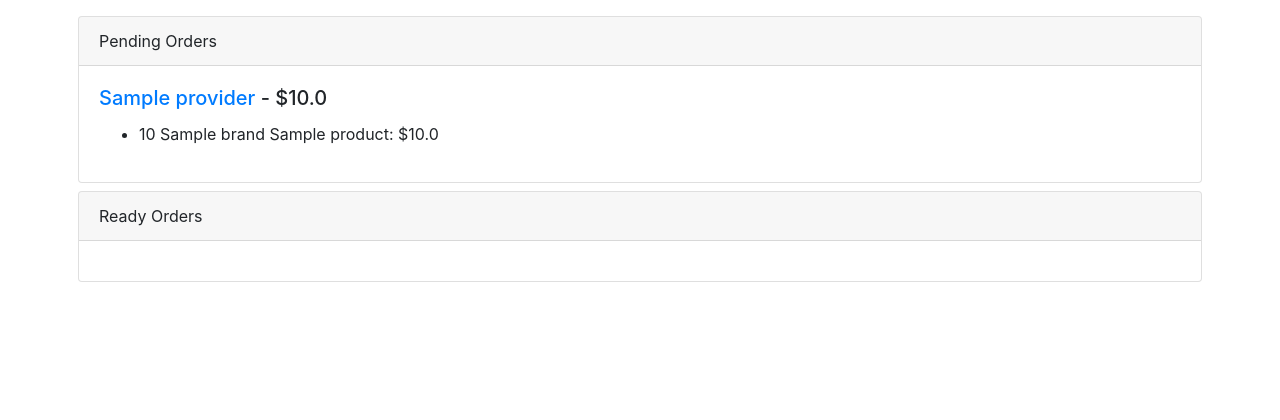
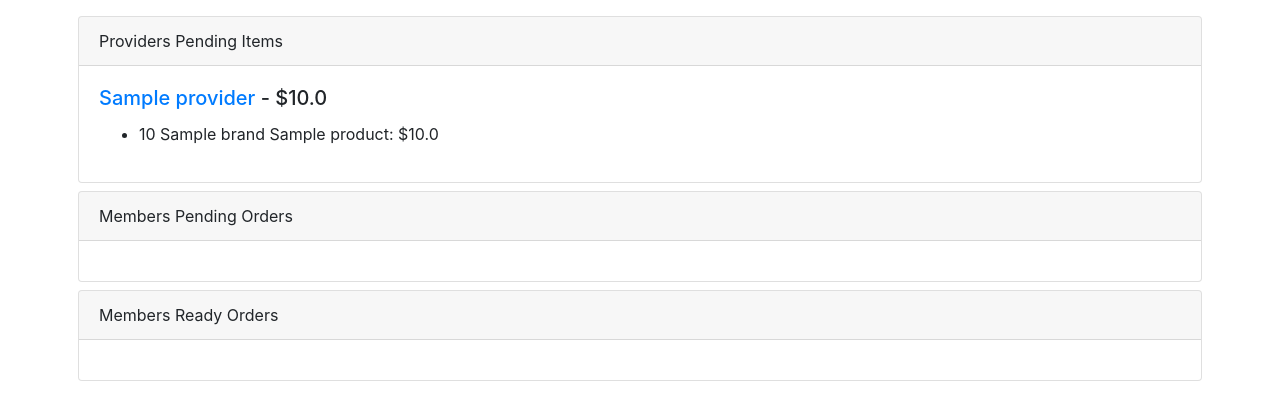
Before and after one commit to maurimiranda/cavaret, a Django app: page /orders/ in a window 1280 px wide. Shown: the part 56-476 px from the top of the page. Run offline with Django 3.2, Linux system fonts and the light colour scheme; a user stored in the database is signed in; tables that the repository leaves empty hold one stand-in row (values such as "Sample post"); some libraries are stand-ins or nearby versions.

Commit message:
Add member pending orders

```diff
--- a/orders/templates/orders/index.html
+++ b/orders/templates/orders/index.html
@@ -6,7 +6,7 @@
   <div class="col">
     <div class="card">
       <div class="card-header">
-        Pending Orders
+        Providers Pending Items
       </div>
       <div class="card-body">
         {% for provider_name, provider in pending_items.items %}
@@ -30,7 +30,35 @@
   <div class="col">
     <div class="card">
       <div class="card-header">
-        Ready Orders
+        Members Pending Orders
+      </div>
+      <div class="card-body">
+        {% for order in pending_orders %}
+          <h5 class="card-title">
+            <a href="admin/orders/order/{{ order.id }}">{{ order }}</a> |
+            <small>Quantity: {{ order.quantity  }} - Code: {{ order.pickup_code }}</small>
+          </h5>
+          <ul>
+            {% for item in order.item_set.all %}
+              <li>
+                {{ item.quantity }} - {{ item.product }}
+                {% if item.comment %}
+                  <div>{{ item.comment }}</div>
+                {% endif %}
+              </li>
+            {% endfor %}
+          </ul>
+        {% endfor %}
+      </div>
+    </div>
+  </div>
+</div>
+
+<div class="row my-2">
+  <div class="col">
+    <div class="card">
+      <div class="card-header">
+        Members Ready Orders
       </div>
       <div class="card-body">
         {% for order in ready_orders %}
--- a/orders/views/index.py
+++ b/orders/views/index.py
@@ -28,5 +28,6 @@ def index(request):
 
     return render(request, 'orders/index.html', {
         'pending_items': providers,
+        'pending_orders': Order.objects.filter(status__name='Pending'),
         'ready_orders': Order.objects.filter(status__name='Ready')
     })
```
